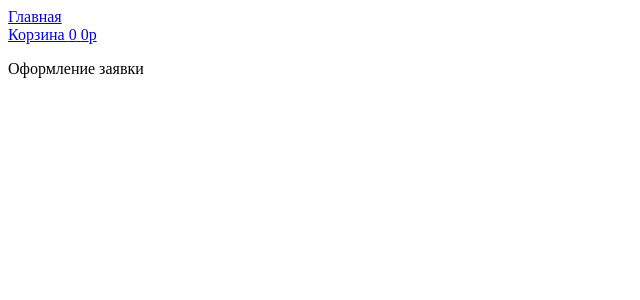
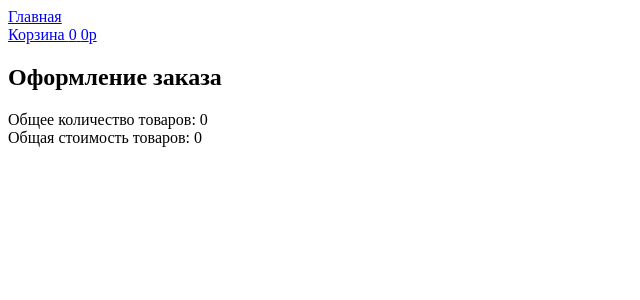
Before and after one commit to alimbagit/online-store, a React app: page /checkout in a window 1280 px wide. Shown: the top 300 px of the page, without its empty margins (0-640 px from the left). Built offline with nearby package versions, Linux system fonts and the light colour scheme; what cuid would draw is missing.

Commit message:
Добавил страницу Оформление заказа и создал часть форм

```diff
--- /dev/null
+++ b/src/components/oneItemInCheckout/index.tsx
@@ -0,0 +1,34 @@
+import { GetItemFromId, initializeItem } from "data";
+import React, { useEffect, useState } from "react";
+import { useDispatch } from "react-redux";
+import { changeItemCount, removeFromCart } from "redux/actions";
+import { CartItemProps } from "redux/rootReducer";
+
+interface PropsOneItemInCheckout {
+    itemCheckout: CartItemProps;
+}
+
+const OneItemInCheckout = ({ itemCheckout }: PropsOneItemInCheckout) => {
+
+    const [stateItem, setStateItem] = useState(initializeItem);
+
+    const dispatch = useDispatch();
+    useEffect(() => {
+        LoadItem();
+    });
+    const LoadItem = () => {
+        let item = GetItemFromId(itemCheckout.id);
+        if (item) setStateItem(item);
+    };
+
+    return (
+        <div>
+            <span>{stateItem.description}</span>
+            <span>{stateItem.price.toString()}</span>
+            <span>
+                количество:{" "+itemCheckout.count.toString()}
+            </span>
+        </div>
+    );
+};
+export default OneItemInCheckout;
--- a/src/index.tsx
+++ b/src/index.tsx
@@ -3,7 +3,7 @@ import { render } from "react-dom";
 import { BrowserRouter as Router, Route } from "react-router-dom";
 import Catalog from "./pages/catalog";
 import Cart from "./pages/cart";
-import Chekout from "./pages/chekout";
+import Checkout from "./pages/checkout";
 import { createStore, compose } from "redux";
 import { Provider } from "react-redux";
 import { rootReducer } from "./redux/rootReducer";
@@ -21,7 +21,7 @@ const Index = () => (
           <Route exact path="/" component={Catalog} />
           <Route path="/catalog" component={Catalog} />
           <Route exact path="/cart" component={Cart} />
-          <Route exact path="/checkout" component={Chekout} />
+          <Route exact path="/checkout" component={Checkout} />
         </>
       </LayoutPage>
     </Router>
--- a/src/pages/cart/index.tsx
+++ b/src/pages/cart/index.tsx
@@ -1,18 +1,26 @@
-import React, { useState } from "react";
-import { useDispatch, useSelector } from "react-redux";
+import React from "react";
+import { useSelector } from "react-redux";
 import OneItemInCart from "components/oneItemInCart";
 import { CartState } from "redux/rootReducer";
-import { removeFromCart } from "redux/actions";
+import { RouteComponentProps } from "react-router-dom";
 
-const Cart = () => {
-  const stateTmpItems = useSelector((state: CartState) => state.items);
+const Cart = ({history}:RouteComponentProps) => {
+
+  const stateCartItems = useSelector((state: CartState) => state.items);
+  const statePriceItems = useSelector((state: CartState)=>state.totalPrice);
+  const GoToCheckoutPage=()=>{
+    history.push("/checkout");
+  }
+
 
   return (
     <div>
-      <p>Тут должна быть корзина</p>
-      {stateTmpItems.map((itemCart, index) => (
+      <h2>Корзина</h2>
+      {stateCartItems.map((itemCart, index) => (
         <OneItemInCart key={index} itemCart={itemCart} />
       ))}
+      <div>Общая стоимость: {statePriceItems}</div>
+      <button onClick={GoToCheckoutPage}>Оформить заказ</button>
     </div>
   );
 };
--- /dev/null
+++ b/src/pages/checkout/index.tsx
@@ -0,0 +1,26 @@
+import React from "react";
+import { useSelector } from "react-redux";
+import { CartState } from "redux/rootReducer";
+import OneItemInCheckout from 'components/oneItemInCheckout';
+/**
+ * Страница оформления заказа
+ */
+const Checkout = () => {
+
+  const checkoutItems = useSelector((state: CartState) => state.items);
+  const totalItems = useSelector((state: CartState) => state.totalItems);
+  const totalPriceItems = useSelector((state: CartState) => state.totalPrice);
+  return (
+    <div>
+    <div>
+      <h2>Оформление заказа</h2>
+      {checkoutItems.map((item, index) => (
+        <OneItemInCheckout key={index} itemCheckout={item} />
+      ))}
+    </div>
+      <div>Общее количество товаров: {totalItems}</div>
+      <div>Общая стоимость товаров: {totalItems}</div>
+    </div>
+  )
+}
+export default Checkout;
--- a/src/pages/chekout/index.tsx
+++ /dev/null
@@ -1,8 +0,0 @@
-import React from "react";
-
-const Chekout = () => (
-  <div>
-    <p>Оформление заявки</p>
-  </div>
-);
-export default Chekout;
```
